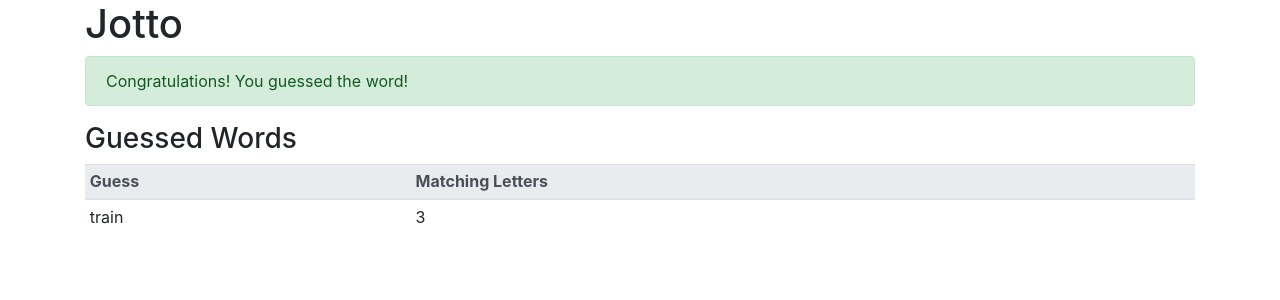
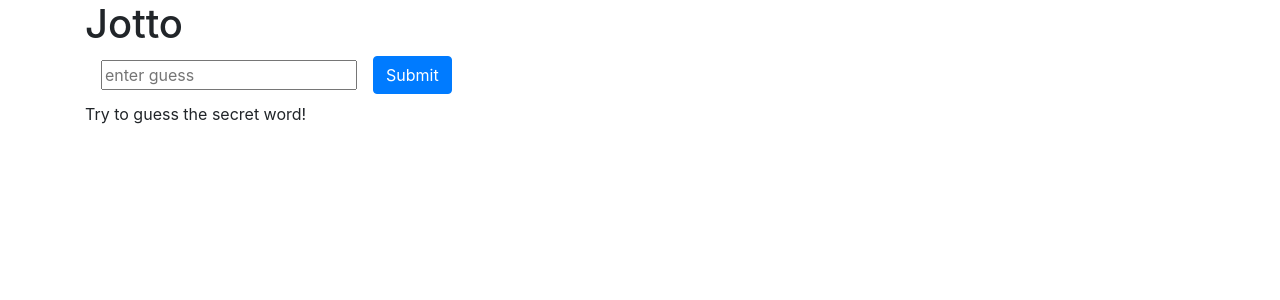
Before and after one commit to vanlong2712/Jotto, a React (Create React App) app: page / in a window 1280 px wide. Shown: the top 300 px of the page. Built offline with nearby package versions, Linux system fonts and the light colour scheme.

Commit message:
Connect App component and test

```diff
--- a/src/App.js
+++ b/src/App.js
@@ -1,20 +1,27 @@
 import React, {Component} from 'react';
-import logo from './logo.svg';
+import {connect} from 'react-redux';
 import './App.css';
 
 import GuessedWords from "./GuessedWords";
 import Congrats from "./Congrats";
+import {getSecretWord} from "./actions";
+import Input from "./Input";
 
 class App extends Component {
     render() {
         return (
-            <div className="container">
+            <div data-test="component-app" className="container">
                 <h1>Jotto</h1>
-                <Congrats success={true}/>
-                <GuessedWords guessedWords={[{guessedWord: 'train', letterMatchCount: 3}]}/>
+                <Congrats success={this.props.success}/>
+                <Input/>
+                <GuessedWords guessedWords={this.props.guessedWords}/>
             </div>
         );
     }
 }
 
-export default App;
+const mapStateToProps = ({success, secretWord, guessedWords}) => {
+    return {success, secretWord, guessedWords};
+};
+
+export default connect(mapStateToProps, {getSecretWord})(App);
--- a/src/Congrats.js
+++ b/src/Congrats.js
@@ -2,9 +2,12 @@ import React from 'react';
 import PropTypes from 'prop-types';
 
 const Congrats = (props) => {
+    if(!props.success) {
+        return null;
+    }
     return (
         <div data-test="component-congrats" className="alert alert-success">
-            {props.success && <span data-test="congrats-message">Congratulations! You guessed the word!</span>}
+            <span data-test="congrats-message">Congratulations! You guessed the word!</span>
         </div>
     )
 };
```
Also changed, not shown: 1 other file (tests, documents, lock files or other folders).
